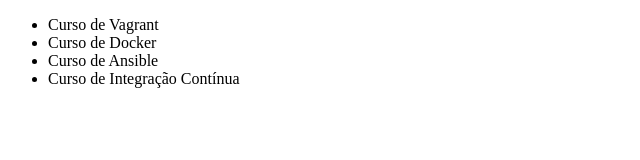
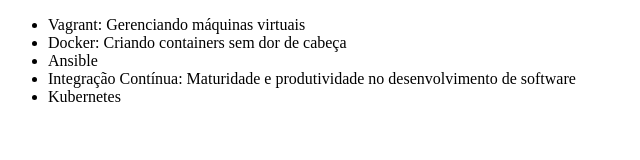
Before and after one commit to jcgomes-bjj/alura-git, a plain HTML site: page index.html in a window 1280 px wide. Shown: the whole page, without its empty margins (0-640 px from the left). Drawn offline with Linux system fonts and the light colour scheme.

Commit message:
alterações nas descrições dos cursos da lista

```diff
--- a/index.html
+++ b/index.html
@@ -6,10 +6,11 @@
 </head>
 <body>
 	<ul>
-		<li>Curso de Vagrant</li>
-		<li>Curso de Docker</li>
-		<li>Curso de Ansible</li>
-		<li>Curso de Integração Contínua</li>
+		<li>Vagrant: Gerenciando máquinas virtuais</li>
+		<li>Docker: Criando containers sem dor de cabeça</li>
+		<li>Ansible</li>
+		<li>Integração Contínua: Maturidade e produtividade no desenvolvimento de software</li>
+		<li>Kubernetes</li>
 	</ul>
 </body>
 </html>
```
